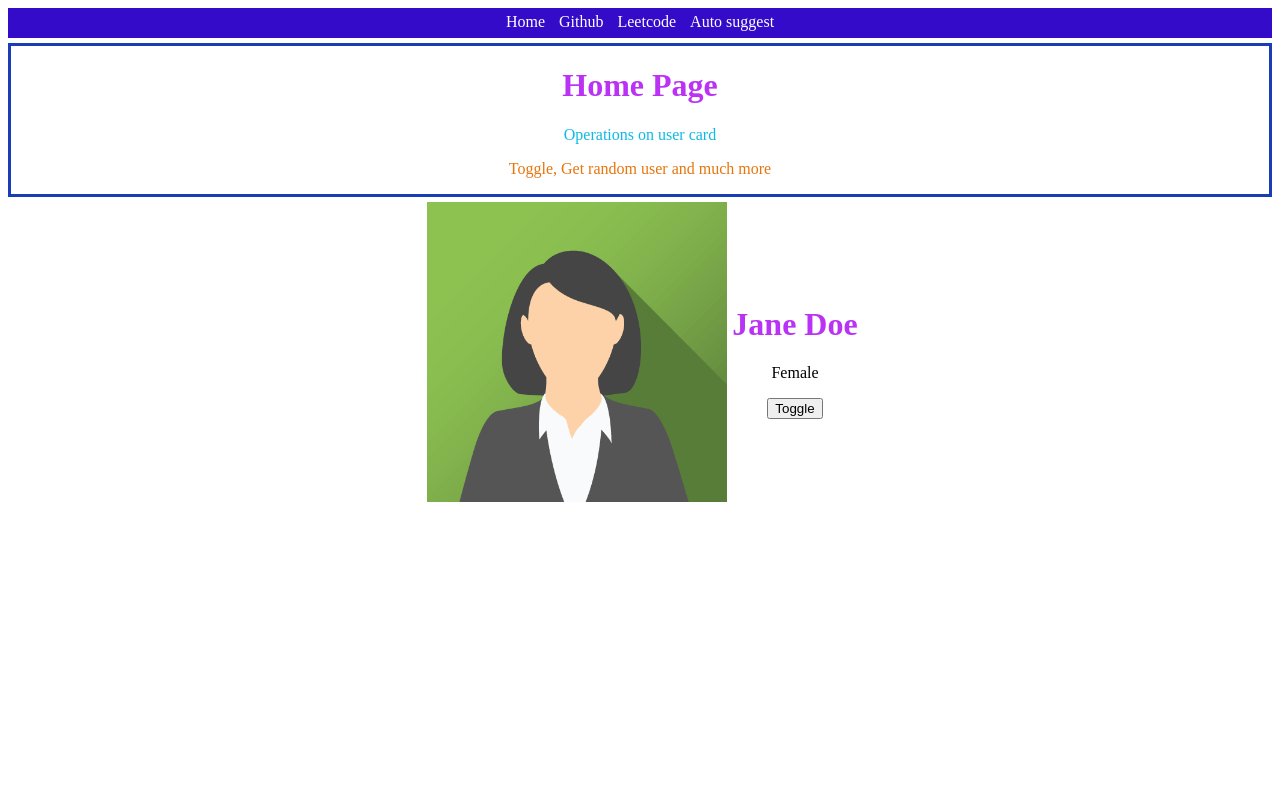
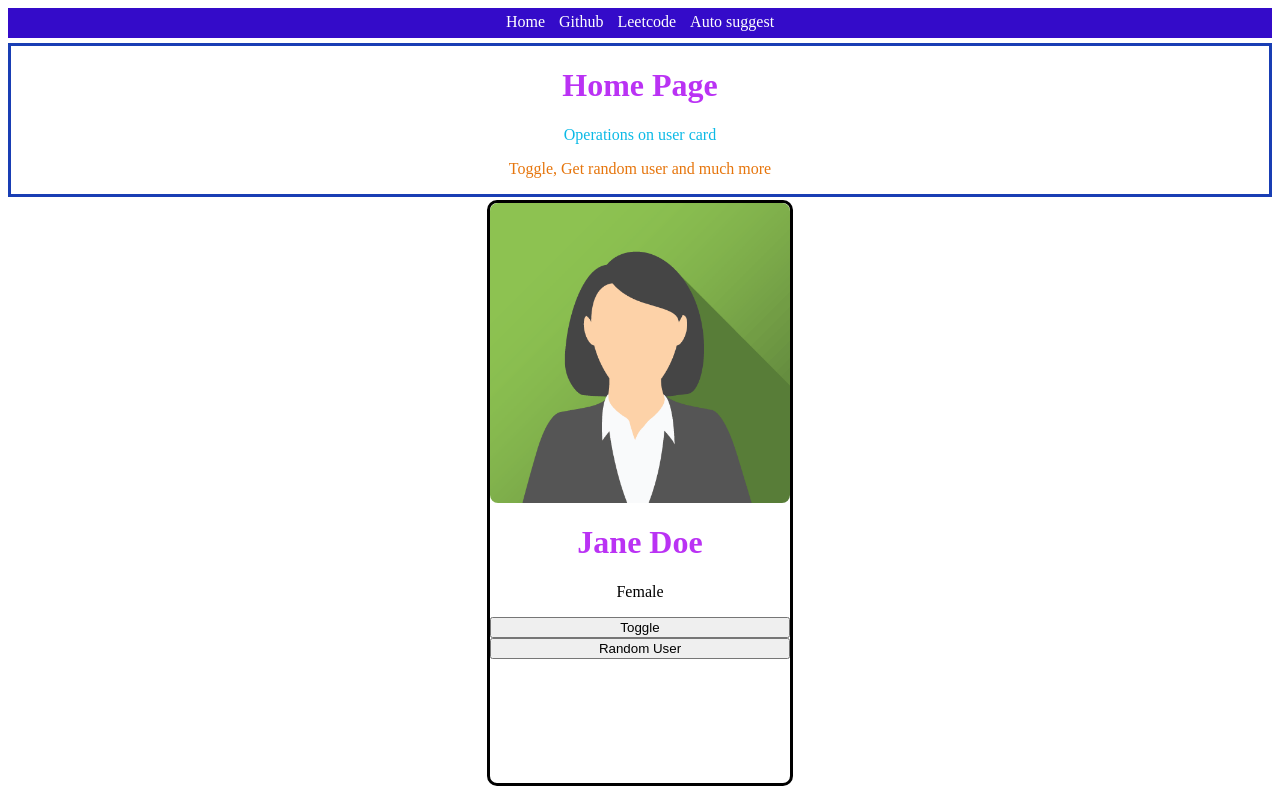
Before and after one commit to 24wh1a05g3-code/autosuggest, a website: page frontend/index.html in a window 1280 px wide. Drawn offline with Linux system fonts and the light colour scheme.

Commit message:
commit 5

```diff
--- a/frontend/index.css
+++ b/frontend/index.css
@@ -32,25 +32,30 @@
     color: white;
 
 }
-
 #card-img{
     width: 300px;
     height: 300px;
     align-items: center;
-    margin: 0px 5px;
+    margin: 0px auto;
 }
 #card {
-    display: flex;
-    justify-content: center;
     align-items: center;
     margin-top: 5px;
+    border: 3px solid black;
+    width: 300px;
+    height: 580px;
+    margin : 3px auto;
+    border-radius: 10px;
 }
 #img {
-    display: block;
-    margin: 0 auto;
     width: 300px;
     height: 300px;
+    border-radius: 8px;
 }
 #action{
     text-align: center;
+
 }
+button{
+    width: 100%;
+}
--- a/frontend/index.html
+++ b/frontend/index.html
@@ -29,6 +29,7 @@
       <h1 id="card-name"> Jane Doe </h1>
       <p id="card-gender"> Female </p>
       <button onclick="toggle()" id="card-toggle"> Toggle </button>
+      <button onclick="getRandomUser()">Random User</button>
     </div>
     </div>
   <script src="index.js"></script>
--- a/frontend/index.js
+++ b/frontend/index.js
@@ -20,5 +20,28 @@
   document.getElementById("img").src=users[curUserId].image;
   // name
   document.getElementById("card-name").innerText=users[curUserId].name;
+  //gender
+  document.getElementById("card-gender").innerText=users[curUserId].gender;
 }
 console.log("Hello from js");
+function getRandomUser(){
+  fetch("https://randomuser.me/api/")
+  .then(function(data){
+    return data.json();
+  })
+  .then(function(parsedData){
+    let gender = parsedData.results[0].gender;
+    console.log(parsedData);
+    let first=parsedData.results[0].name.first ;
+    let last= parsedData.results[0].name.last;
+    let name = first + " " + last;
+    console.log(name);
+    let image = parsedData.results[0].picture.large;
+    //gender
+    document.getElementById("card-gender").innerText=gender;
+    // name
+    document.getElementById("card-name").innerText=name;
+    // image
+    document.getElementById("img").src=image;
+  });
+}
```
